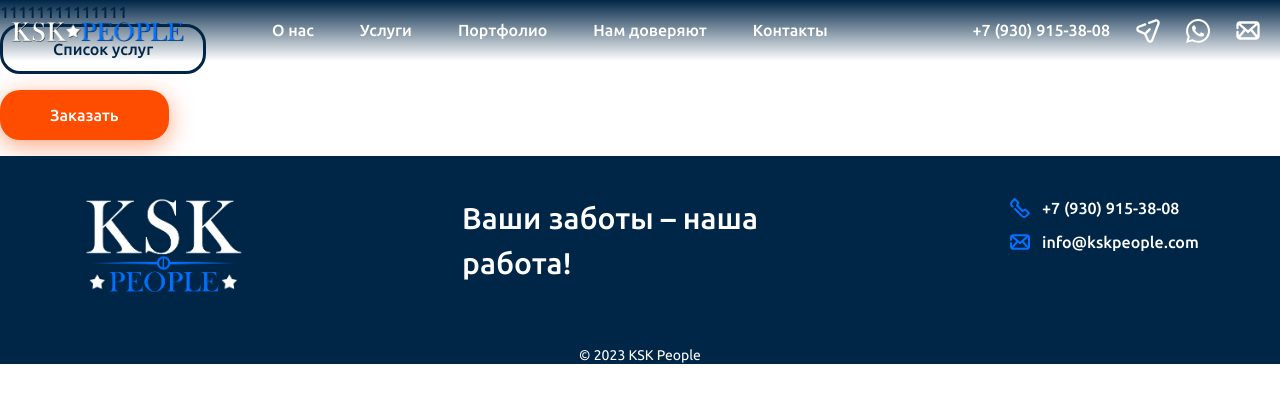
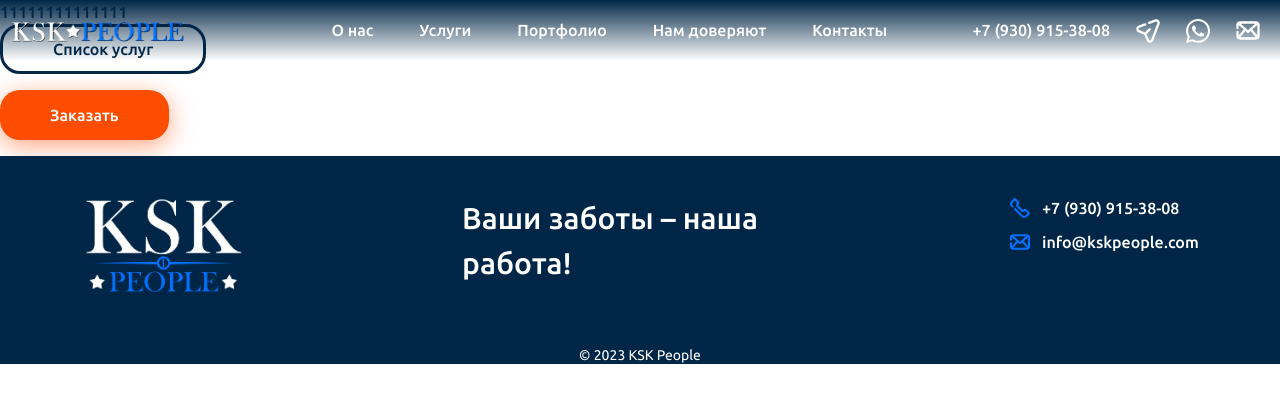
Before and after one commit to tayru/ksk-react, a React (Create React App) app: page /listPage in a window 1280 px wide. Shown: the top 402 px of the page. Built offline with nearby package versions, Linux system fonts and the light colour scheme.

Commit message:
навбар

```diff
--- a/src/components/header.jsx
+++ b/src/components/header.jsx
@@ -25,7 +25,7 @@ const Header = () => (
                         <span className="navbar-toggler-icon"> </span>
                     </button>
                     <div className="collapse navbar-collapse" id="navbarNav">
-                        <ul className="navbar-nav me-auto menu">
+                        <ul className="navbar-nav ms-auto menu">
                             <li className="nav-item">
                                 <Link className="nav-link" to='/about'> О нас</Link>
                             </li>
```
